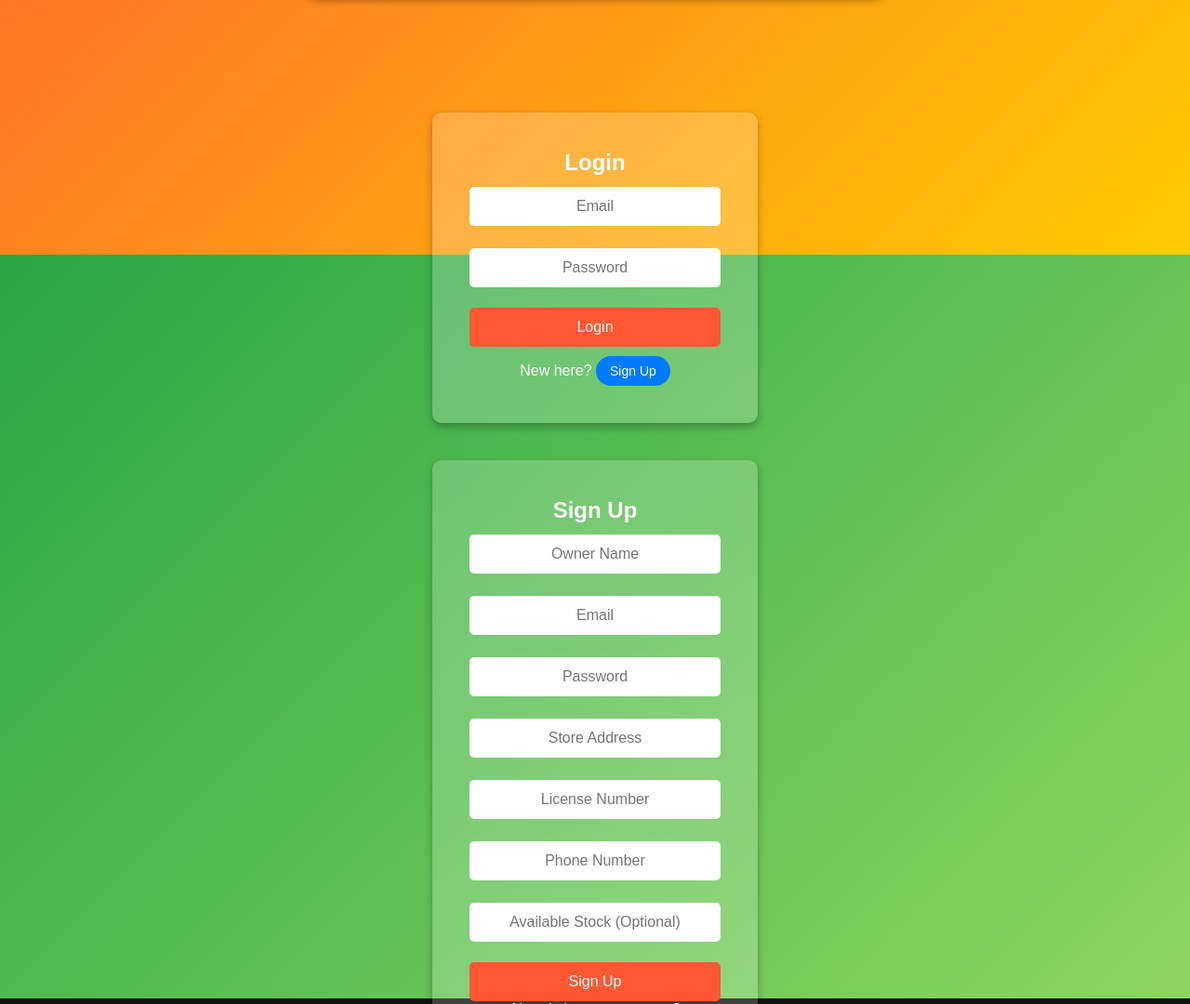
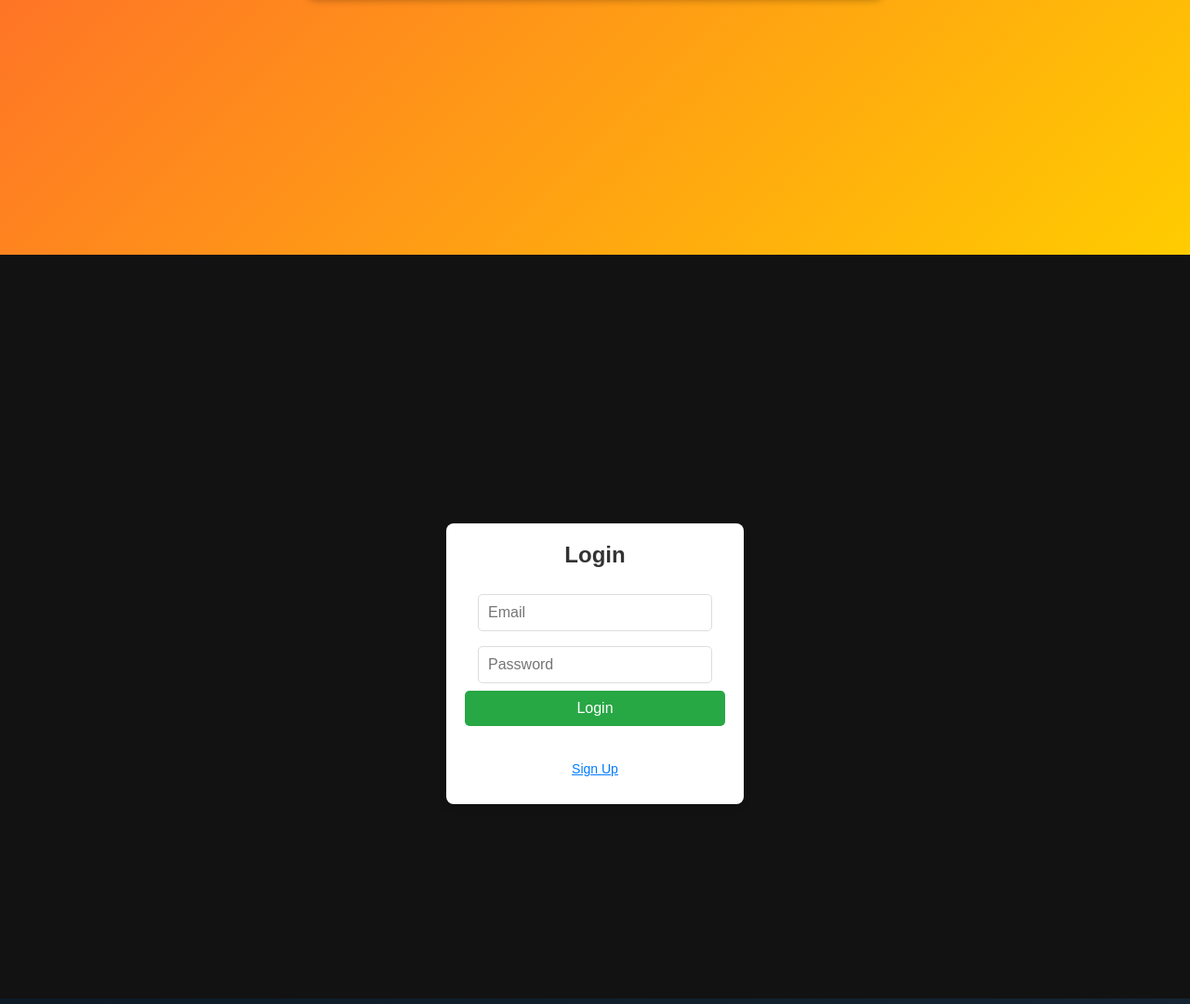
Before and after one commit to Akankasha-3/Ak, a plain HTML site: page index.html in a window 1280 px wide. Shown: the part 1326-2406 px from the top of the page at 93% size. Drawn offline with Linux system fonts and the light colour scheme.

Commit message:
Update styles.css

```diff
--- a/styles.css
+++ b/styles.css
@@ -303,82 +303,119 @@
     color: #ff5733;
 }
 /* Pharma Store Section */
-.pharma-store {
-    display: flex;
-    flex-direction: column;
-    align-items: center;
-    justify-content: center;
-    min-height: 100vh; /* Ensure full screen height */
-    background: linear-gradient(135deg, #28a745, #8dd660);
-    padding: 150px 0; /* Added sufficient spacing from header & footer */
+/* Centered Form Box */
+/* 🔹 Form Container */
+.form-container {
+    background: white;
+    padding: 20px;
+    box-shadow: 0px 4px 10px rgba(0, 0, 0, 0.1);
+    border-radius: 8px;
+    text-align: center;
+    width: 320px;
+}
+
+.form-container h2 {
+    margin-bottom: 20px;
+    color: #333;
+}
+
+/* 🔹 Input Fields */
+.form-container input {
+    width: 90%;
+    padding: 10px;
+    margin: 8px 0;
+    border: 1px solid #ddd;
+    border-radius: 5px;
+    font-size: 16px;
+}
+
+/* 🔹 Buttons */
+.form-container button {
+    width: 100%;
+    padding: 10px;
+    background: #28a745;
+    color: white;
+    border: none;
+    border-radius: 5px;
+    cursor: pointer;
+    font-size: 16px;
+}
+
+.form-container button:hover {
+    background: #218838;
+}
+
+/* 🔹 Signup & Login Toggle Buttons */
+.form-container p {
+    margin-top: 10px;
+}
+
+.form-container button.signup-btn,
+.form-container button.login-btn {
+    background: none;
+    color: #007bff;
+    border: none;
+    cursor: pointer;
+    font-size: 14px;
+    text-decoration: underline;
+}
+
+.form-container button.signup-btn:hover,
+.form-container button.login-btn:hover {
+    color: #0056b3;
+}
+
+/* 🔹 Hide Elements */
+.hidden {
+    display: none;
+}
+
+/* 🔹 Dashboard Section */
+#dashboard {
+    background: white;
+    padding: 20px;
+    text-align: center;
+    box-shadow: 0px 4px 10px rgba(0, 0, 0, 0.1);
+    border-radius: 8px;
+    width: 350px;
+}
+
+#dashboard h2 {
+    color: #333;
+}
+
+#dashboard p {
+    font-size: 18px;
+    margin: 10px 0;
+}
+
+#edit-stock,
+#logout-btn {
+    width: 100%;
+    padding: 10px;
+    margin-top: 10px;
+    border: none;
+    border-radius: 5px;
+    cursor: pointer;
+    font-size: 16px;
+}
+
+#edit-stock {
+    background: #ffc107;
+    color: #333;
+}
+
+#edit-stock:hover {
+    background: #e0a800;
+}
+
+#logout-btn {
+    background: #dc3545;
     color: white;
 }
 
-/* Login Header */
-.login-header {
-    font-size: 28px;
-    margin-bottom: 30px; /* Space between header and form */
-    color: #fff;
-}
-
-/* Login Form Container */
-.form-container {
-    background: rgba(255, 255, 255, 0.2);
-    padding: 40px;
-    border-radius: 10px;
-    width: 350px;
-    display: flex;
-    flex-direction: column;
-    box-shadow: 0px 4px 10px rgba(0, 0, 0, 0.3);
-    transition: transform 0.3s ease-in-out;
-    margin-bottom: 40px; /* Added spacing below the form */
-}
-
-.form-container:hover {
-    transform: scale(1.05);
-}
-
-/* Input Fields */
-input {
-    margin: 12px 0;
-    padding: 12px;
-    border: none;
-    border-radius: 5px;
-    width: 100%;
-    text-align: center;
-    font-size: 16px;
-}
-
-/* Buttons */
-button {
-    background: #ff5733;
-    color: white;
-    padding: 12px;
-    border: none;
-    border-radius: 5px;
-    cursor: pointer;
-    transition: background 0.3s ease-in-out, transform 0.2s;
-    font-size: 16px;
-    width: 100%;
-    margin-top: 10px;
-}
-
-button:hover {
-    background: #e04e1b;
-    transform: scale(1.1);
-}
-
-/* Sign Up Button */
-.signup-btn {
-    background: #007bff;
-    font-size: 14px;
-    padding: 8px 15px;
-    width: auto;
-    border-radius: 20px;
-}
-
-.signup-btn:hover {
-    background: #0056b3;
+#logout-btn:hover {
+    background: #c82333;
 }
 
 /* Contact Section */
```
